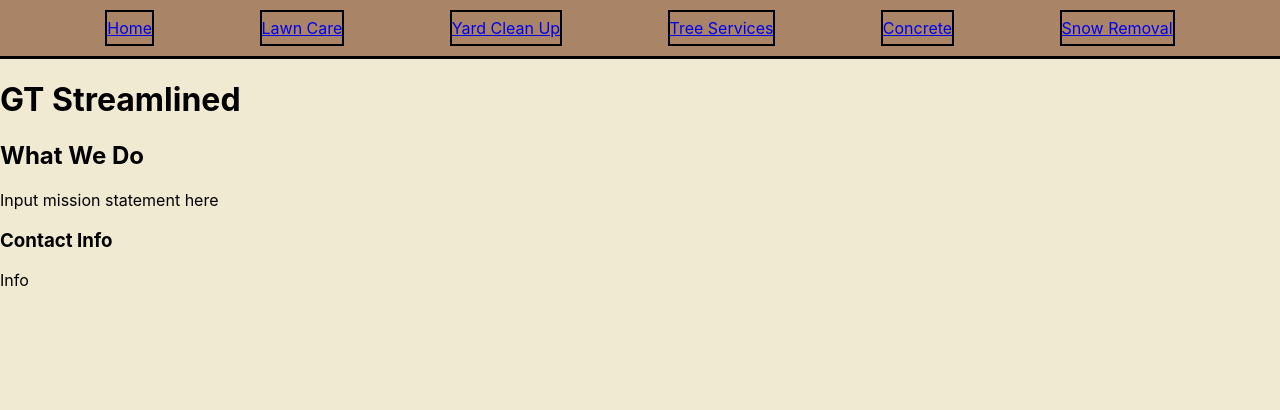
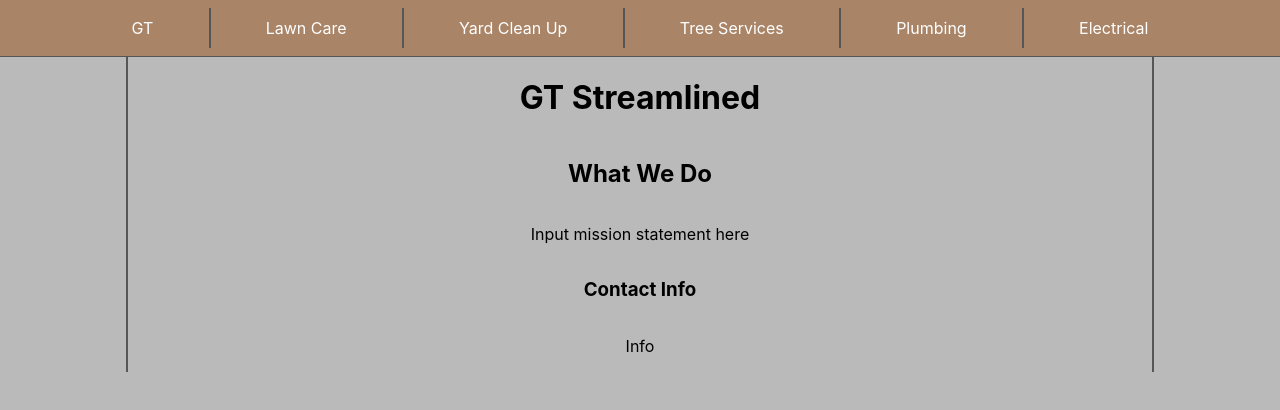
Before and after one commit to TuckTuckC/gt-cuts, a React (Create React App) app: page / in a window 1280 px wide. Shown: the top 410 px of the page. Built offline with nearby package versions, Linux system fonts and the light colour scheme.

Commit message:
Updates styling and adds dividers to the navbar

```diff
--- a/src/App.css
+++ b/src/App.css
@@ -1,9 +1,10 @@
 :root {
-  --main-bg-color: #f0ead2;
+  --main-bg-color: #bababa;
   --light-green: #dde5b6;
-  --dark-green: #adc178;
+  --dark-green: #ecec00;
   --light-brown: #a98467;
   --dark-brown: #6c584c;
+  --trim: rgb(86, 86, 86);
 }
 
 .App {
@@ -11,3 +12,10 @@
   width: 100vw;
   height: 100vh;
 }
+
+.components {
+  display: flex;
+  flex-direction: column;
+  justify-content: center;
+  align-items: center;
+}
--- a/src/App.js
+++ b/src/App.js
@@ -9,9 +9,11 @@ function App() {
   return (
     <div className="App">
       <Navbar />
+      <div className="components">
       <Routes>
         <Route path="/" element={<Home />} />
       </Routes>
+      </div>
     </div>
   );
 };
--- /dev/null
+++ b/src/Components/Home/Home.css
@@ -0,0 +1,8 @@
+.Home {
+    display: flex;
+    flex-direction: column;
+    align-items: center;
+    width: 80%;
+    border-left: 2px solid var(--trim);
+    border-right: 2px solid var(--trim);
+}
--- a/src/Components/Home/Home.js
+++ b/src/Components/Home/Home.js
@@ -1,8 +1,9 @@
 import React from 'react';
+import './Home.css';
 
 function Home() {
   return (
-    <div>
+    <div className='Home'>
       <h1>GT Streamlined</h1>
       <h2>What We Do</h2>
       <p>Input mission statement here</p>
--- a/src/Components/Navbar/Navbar.css
+++ b/src/Components/Navbar/Navbar.css
@@ -1,15 +1,24 @@
 .Navbar {
     display: flex;
-    justify-content: space-evenly;
+    justify-content: center;
     align-items: center;
     height: 7vh;
-    border-bottom: 3px solid black;
+    border-bottom: 1px solid var(--trim);
     background-color: var(--light-brown);
 }
 
 .Navbar > a {
     display: flex;
     align-items: center;
-    border: 0.2vw solid black;
+    text-decoration: none !important;
+    color: white !important;
+    padding: 0.5vh;
     height: 4vh;
 }
+
+.divider {
+    width: 2px;
+    height: 5vh;
+    background-color: var(--trim);
+    margin: 0 4vw;
+}
--- a/src/Components/Navbar/Navbar.js
+++ b/src/Components/Navbar/Navbar.js
@@ -4,12 +4,17 @@ import './Navbar.css';
 function Navbar() {
   return (
     <div className='Navbar'>
-      <a href="/">Home</a>
+      <a href="/">GT</a>
+      <div className="divider"></div>
       <a href="/lawn-care">Lawn Care</a>
+      <div className="divider"></div>
       <a href="/">Yard Clean Up</a>
+      <div className="divider"></div>
       <a href="/">Tree Services</a>
-      <a href="/">Concrete</a>
-      <a href="/">Snow Removal</a>
+      <div className="divider"></div>
+      <a href="/">Plumbing</a>
+      <div className="divider"></div>
+      <a href="/">Electrical</a>
     </div>
   );
 };
```
